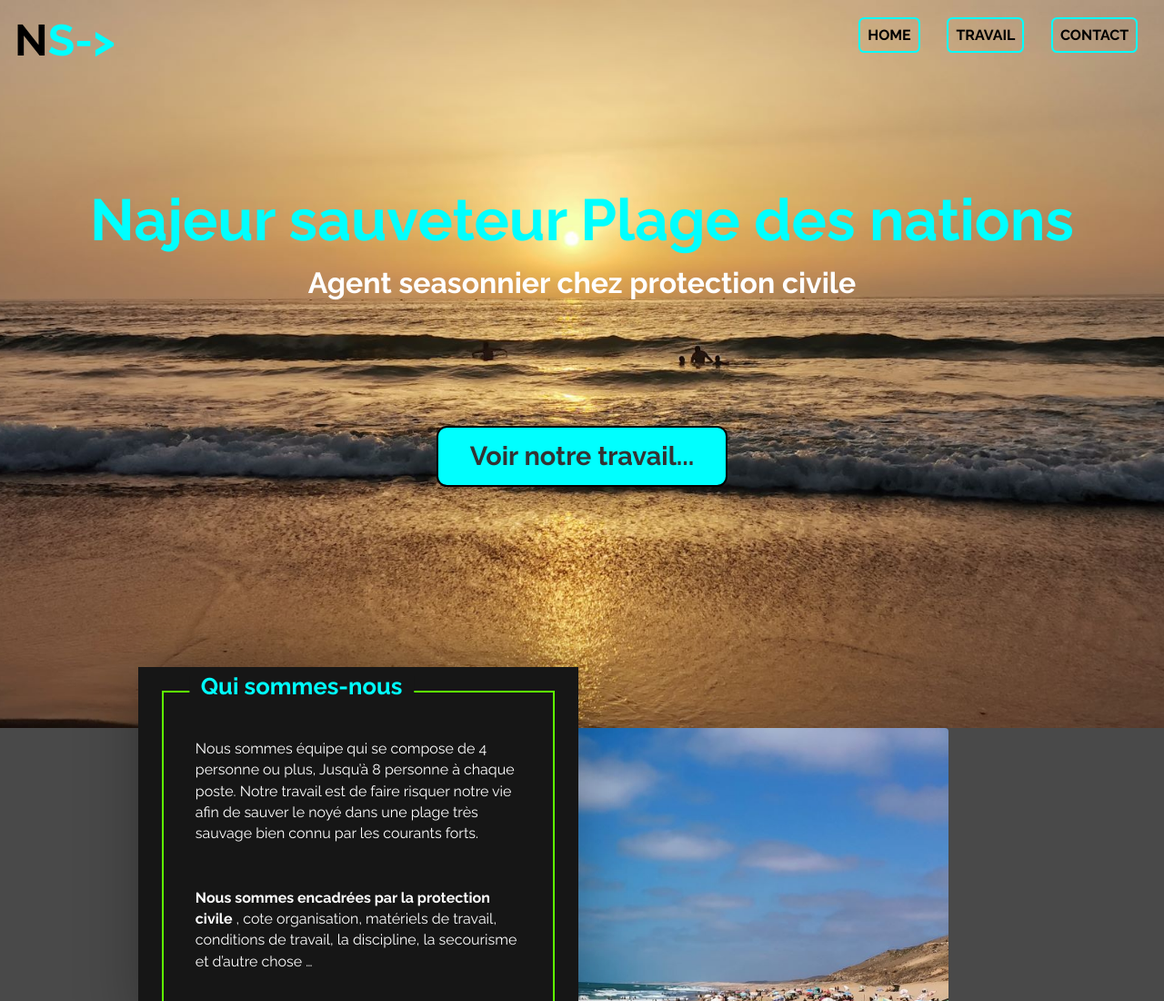
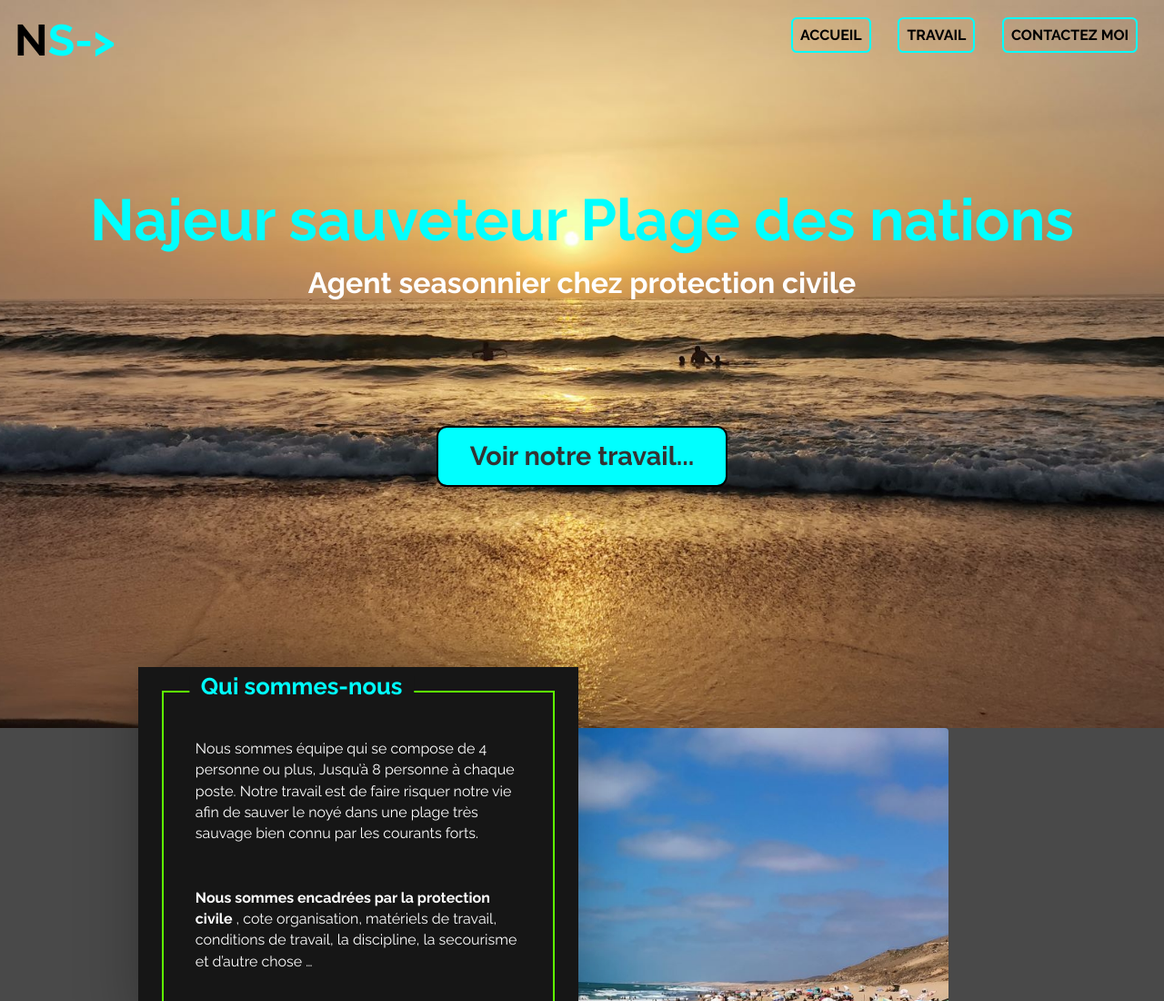
Before and after one commit to Motiaaa/Ns, a plain HTML site: page index.html in a window 1280 px wide. Shown: the top 1100 px of the page at 91% size. Drawn offline with Linux system fonts and the light colour scheme.

Commit message:
Update index.html
changer menu

```diff
--- a/index.html
+++ b/index.html
@@ -13,9 +13,9 @@
        <h1 class="logo">N<span>S-></span></h1>
        <nav>
            <ul>
-               <li><a href="#home">Home</a></li>
+               <li><a href="#home">Accueil</a></li>
                <li><a href="#items">Travail</a></li>
-               <li><a href="#contact">Contact</a></li>
+               <li><a href="#contact">Contactez Moi</a></li>
            </ul>
        </nav>
    </header>
```
